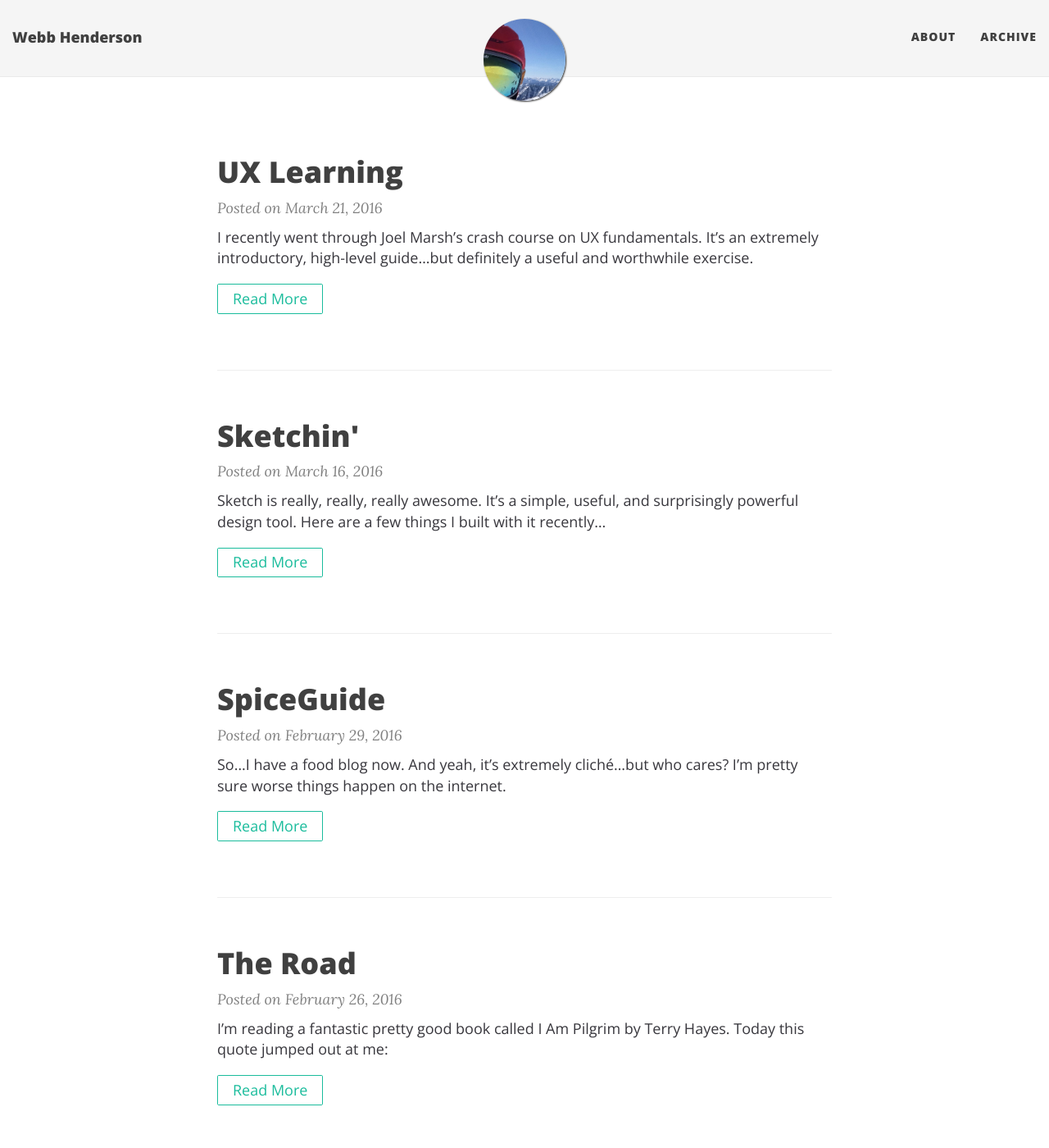
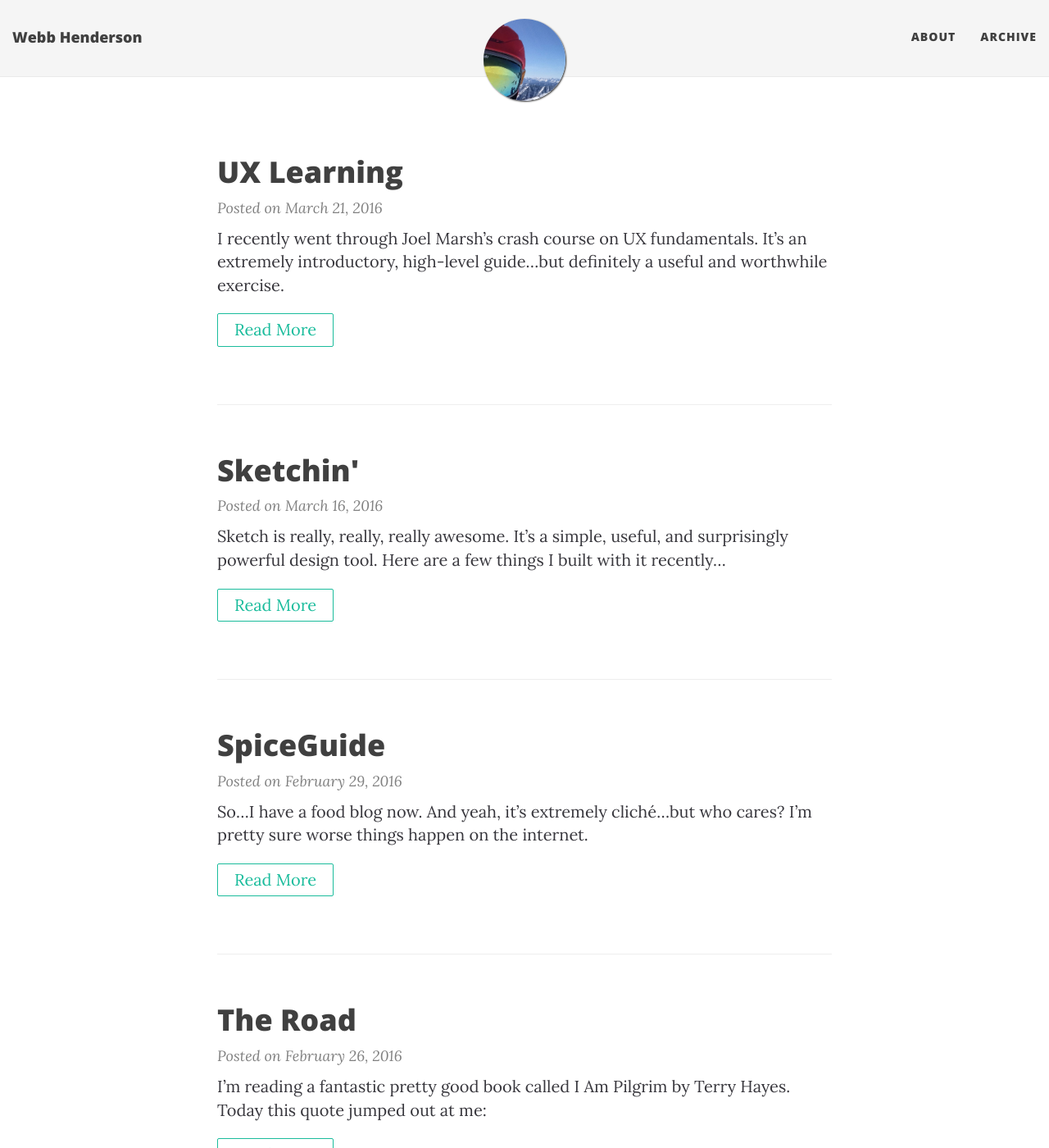
Before and after one commit to emerywebster/emerywebster.github.io, a Jekyll site: the page built from index.html, in a window 1280 px wide and 1400 px high. Shown: the whole window at 82% size. Built offline with Jekyll 4.4.1, drawn with Linux system fonts in a browser that asks for light colours; nearby versions of some CDN libraries; the list of posts is cut into pages by our own code.

Commit message:
font changes

```diff
--- a/css/main.css
+++ b/css/main.css
@@ -3,11 +3,11 @@
 /* --- General --- */
 
 body {
-  font-family: '.tk-athelas' , 'Lora', 'Georgia', serif;
+  font-family: athelas, 'Lora', 'Georgia', serif;
   color: #38373D;
   position: relative;
   background: #FFF;
-  font-size: 18px;
+  font-size: 20px;
 }
 p {
   line-height: 1.5;
@@ -65,7 +65,7 @@ hr.small {
 }
 
 .main-explain-area {
-  font-family: 'Open Sans', 'Helvetica Neue', Helvetica, Arial, sans-serif;
+  font-family: athelas, 'Lora', 'Georgia', serif;
   padding: 15px inherit;
 }
 
@@ -333,7 +333,7 @@ footer .theme-by {
   text-align: center;
 }
 .post-preview .post-entry {
-  font-family: 'Open Sans', 'Helvetica Neue', Helvetica, Arial, sans-serif;
+  font-family: athelas, 'Lora', 'Georgia', serif;
 }
 .post-preview .post-read-more {
   font-weight: 800;
@@ -591,7 +591,10 @@ a.button:hover {
   text-decoration: none;
 }
 .blog-post li a {
-  color: #1ABC9C;
+  border-bottom: 1px dashed #38373d;
+  color: #38373d;
+  text-decoration: none;
+  cursor: pointer;
 }
 .navbar-brand {
   font-size: 18px;
@@ -676,14 +679,6 @@ pre code, tt {
   }
 }
 
-.static p a {
- color: #1ABC9C
-}
-
-.static li a {
- color: #1ABC9C
-}
-
 .pager {
   margin-top: -20px;
 }
```
